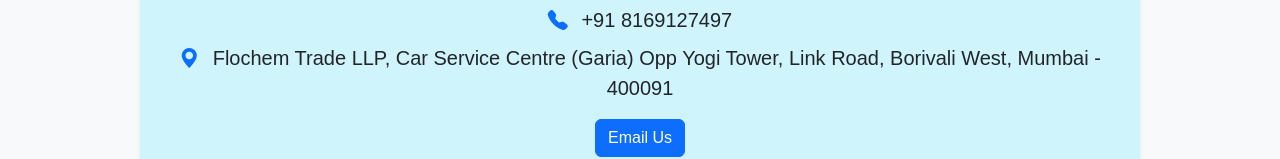
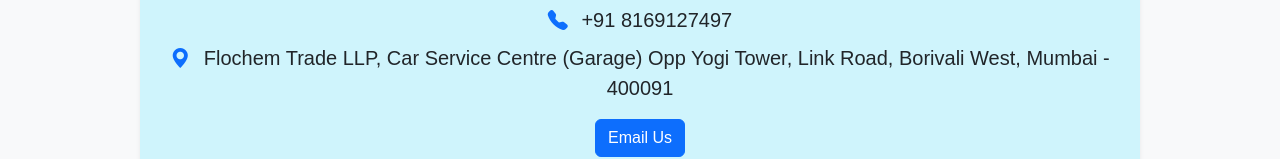
Before and after one commit to Saumilexe/FloChemProd, a plain HTML site: page index.html in a window 1280 px wide. Shown: the part 2795-2954 px from the top of the page. Drawn offline with nearby package versions, Linux system fonts and the light colour scheme.

Commit message:
Updated Address

```diff
--- a/index.html
+++ b/index.html
@@ -197,7 +197,7 @@
                                 </li>
                                 <li>
                                     <i class="bi bi-geo-alt-fill text-primary me-2"></i>
-                                    Flochem Trade LLP, Car Service Centre (Garia) Opp Yogi Tower, Link Road, Borivali West, Mumbai - 400091
+                                    Flochem Trade LLP, Car Service Centre (Garage) Opp Yogi Tower, Link Road, Borivali West, Mumbai - 400091
                                 </li>
                             </ul>
                             <div>
```
